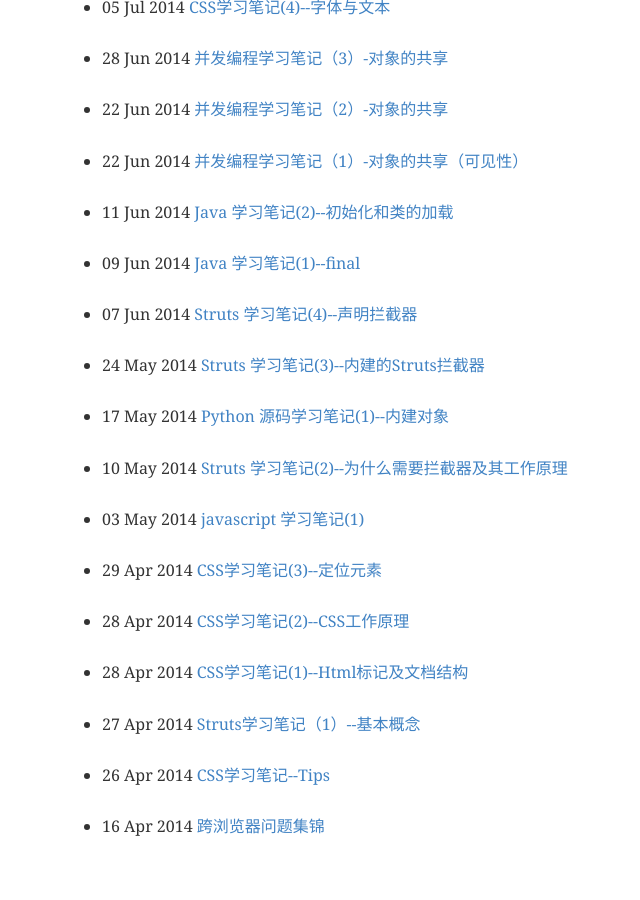
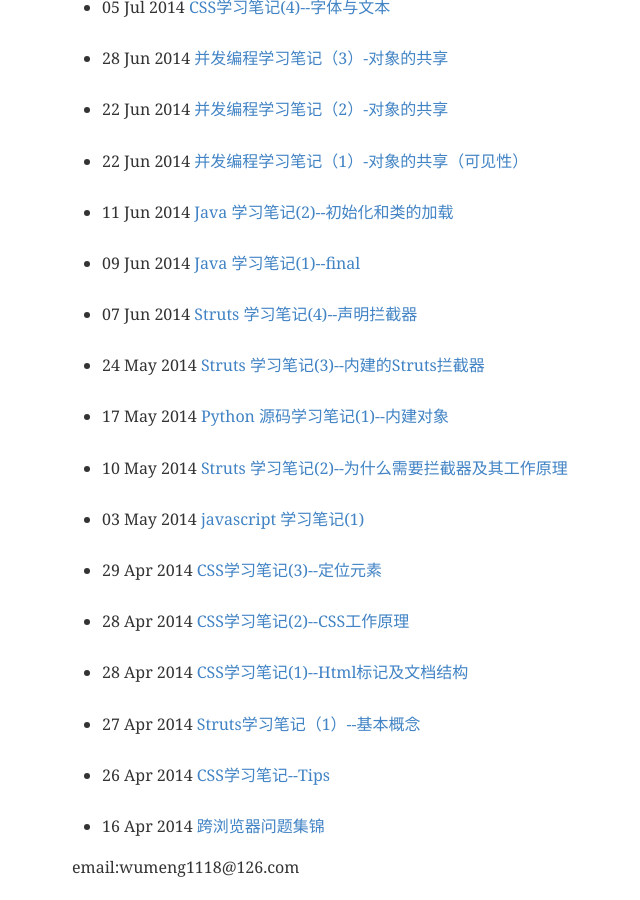
Before and after one commit to Qing-Shuang/Bird, a Jekyll site: the page built from index.html, in a window 1280 px wide and 900 px high, scrolled down 1128 px. Shown: the whole window, without its empty margins (218-858 px from the left). Built offline with Jekyll 4.4.1, drawn with Linux system fonts in a browser that asks for light colours; before the commit the page ends 1983 px from its top, so only the background shows below that.

Commit message:
Update navigation.html

```diff
--- a/_layouts/navigation.html
+++ b/_layouts/navigation.html
@@ -7,12 +7,12 @@
     </head>
 
     <body>
-		<div id="header">
-			<h1>{{ page.title }}</h1>
-		</div>
+    		<div id="header">
+    			<h1>Bird</h1>
+    		</div>
 
 		<div id="left">
-    		{{ content }}
+    			{{ content }}
 		</div>
 
 		<div id="right">
@@ -28,5 +28,9 @@
 				<li><a href="">其他</a></li>
 			</ul>
 		</div>
+
+		<div id="tail">
+    			email:wumeng1118@126.com
+    		</div>
     </body>
 </html>
```
